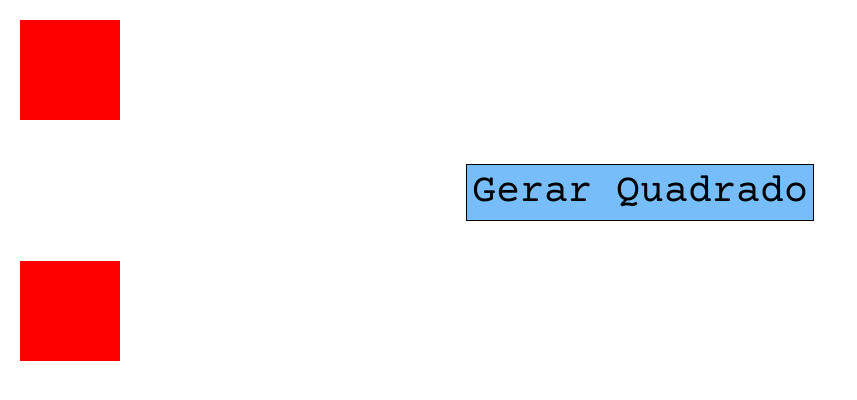
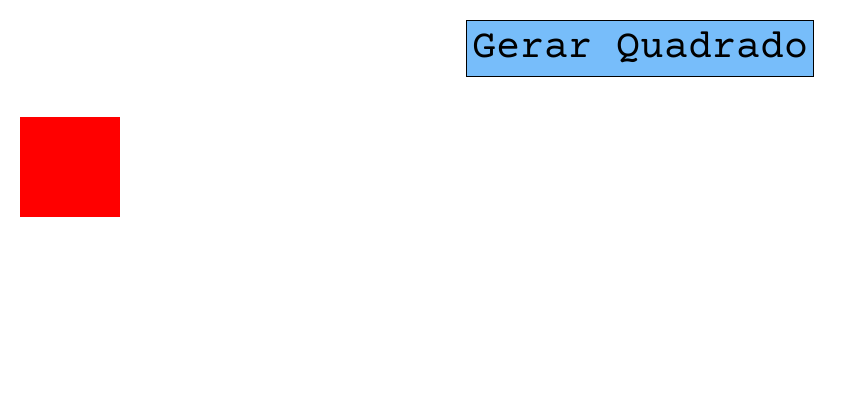
Before and after one commit to mauriciomartinss/exercicios_js_rocketseat, a plain HTML site: page modulo_02/ex02/index.html in a window 1280 px wide. Both pictures are taken after a click on the button "Gerar Quadrado". Shown: the whole page, without its empty margins (0-857 px from the left). Drawn offline with nearby package versions, Linux system fonts and the light colour scheme.

Commit message:
exercicio 2 fanalizado

```diff
--- a/modulo_02/ex02/index.html
+++ b/modulo_02/ex02/index.html
@@ -26,23 +26,13 @@
             background-color: rgb(119, 189, 250);
         }
 
-        .square {
-            width: 100px;
-            height: 100px;
-            background-color: red;
-            display: inline-block;
-
-            margin: 20px;
-        }
 
     </style>
 
 </head>
 <body>
 
-
     <div id="container">
-        <div class="square" onmouseover="getRandomColor()"></div>
         <button id="generate">Gerar Quadrado</button>
     </div>
 
--- a/modulo_02/ex02/js/script.js
+++ b/modulo_02/ex02/js/script.js
@@ -1,25 +1,38 @@
-// criar um botão que ao ser clicado, executará uma função que gera um quadrado novo
+// criar um botão que ao ser clicado, executará uma função que gera um quadrado novo e que muda cor quando a
+// setinha passar por cima deles
 
 const btn = document.querySelector('#generate')
-const square = document.querySelector('.square')
 
 let container = document.querySelector('#container')
 
+// consegui arrumar procurando na internet, com resoluções de exercícios semelhantes. mas básicamente os erros
+// era: não ter colocado o event listener que ia trocar a cor dentro da função e, criar a variável 'square'
+// de forma que ele pegava os valores (que não existiam) no html que resultava um erro.
+
 btn.addEventListener('click', function() {
-    container.insertAdjacentHTML('afterend', '<div class="square" onmouseover="getRandomColor()"></div>')
-})
+    let square = document.createElement('div')
 
+    square.style.width = '100px'
+    square.style.height = '100px'
+    square.style.display = 'inline-block'
+    square.style.backgroundColor = 'red'
+    square.style.margin = '20px'
 
-function getRandomColor() {
+// essa função foi disponibilizada pelo exercício
+    square.addEventListener('mouseover', function() {
         var letters = "0123456789ABCDEF";
         var color = "#";
+
         for (var i = 0; i < 6; i++) {
             color += letters[Math.floor(Math.random() * 16)];
         }
-    return (
         console.log(color),
         square.style.backgroundColor = color
-    )
-}
+        btn.style.backgroundColor = color
 
-// vou ter que revisar essa parte dos vídeo!
+
+    })
+
+    container.appendChild(square)
+
+})
```
Lines whose indentation alone changed are shown as unchanged.
